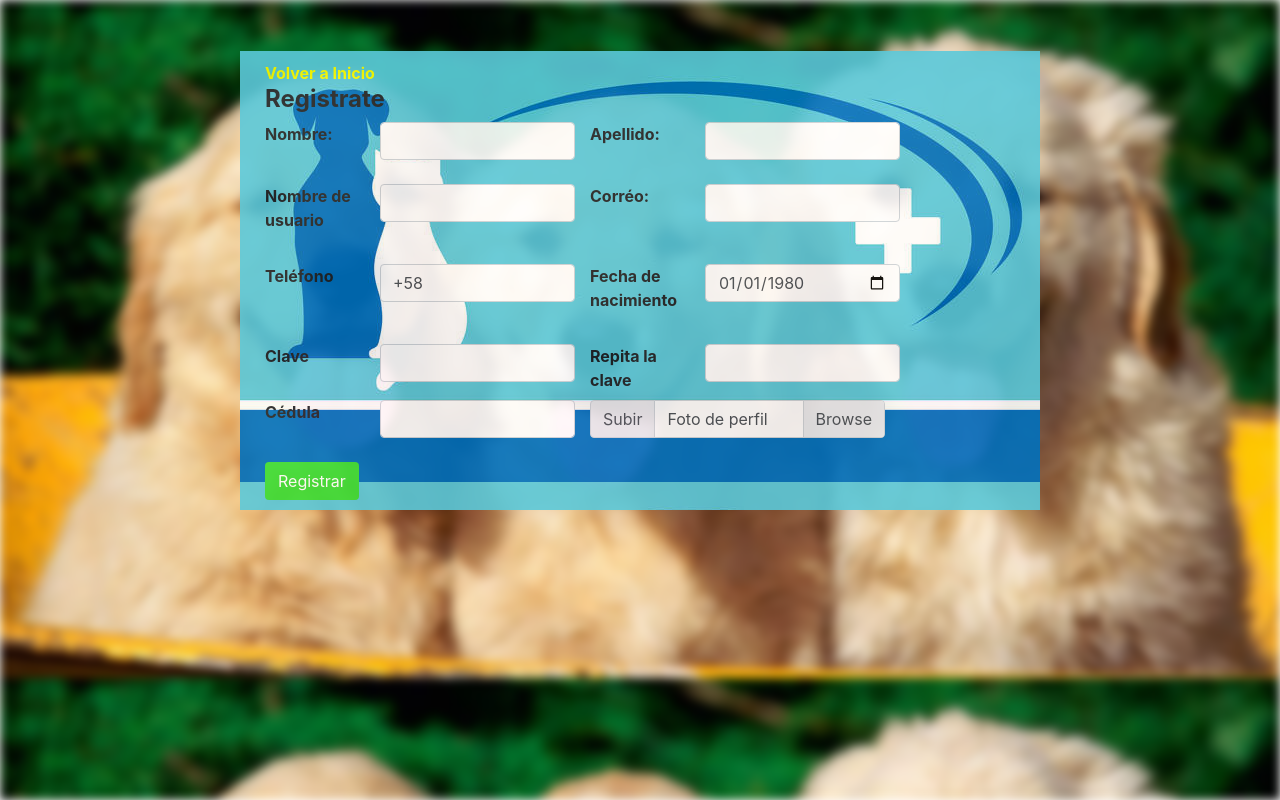
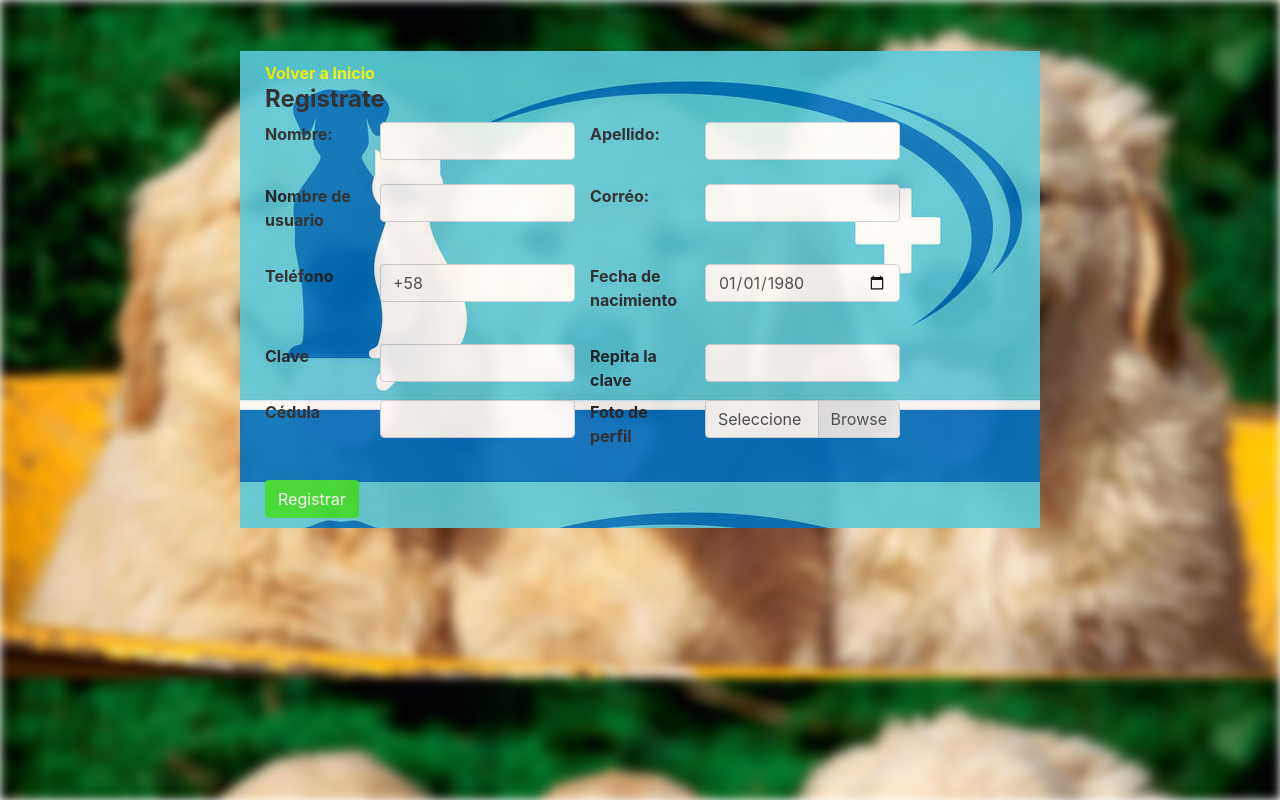
Before and after one commit to Roger-Vergara/Proyectos-Web-Con-Frameworks, a PHP site: page /form/form.php in a window 1280 px wide. Run offline with PHP 8.4, Linux system fonts and the light colour scheme.

Commit message:
Actualizacion de operacion

```diff
--- a/CIV_Centro_de_Informacion_Veterinaria/dev/views/form/form.php
+++ b/CIV_Centro_de_Informacion_Veterinaria/dev/views/form/form.php
@@ -23,7 +23,7 @@
 <div class="fondo"></div>
 
 <!--Formulario de bootstrap-->
-<form class="formulario" method="post" action="../../php/called_to_insert.php" enctype="multipart/form-data">
+<form class="formulario" action="../../php/called_to_insert.php" method="post" enctype="multipart/form-data" id="enviar_datos">
   <div div="row">
     <a href="../login.php" class="col-md-2"><b>Volver a Inicio</b></a>
   </div>
@@ -31,65 +31,63 @@
 <div class="container"> <!-- El container sirbe para centrar nuestra todo dentro
 del sistema de rejillas-->
 
+  <!--La existencia de este div, es solo para generar una ventana informativa-->
+  <div id="errores"></div>
+
   <div class="row">
     <h4 class="col-md-2"><b>Registrate</b></h4>
   </div>
   <div class="row">
       <label for="nombre"  class="col-md-2"><b>Nombre:</b></label>
-      <input type="text" name="nombre" class="form-control col-md-3" id="nombre">
+      <input type="text" required="" name="nombre" class="form-control col-md-3" id="nombre">
       <label for="apellido" class="col-md-2"><b>Apellido:</b></label>
-      <input type="text" name="apellido" class="form-control col-md-3" id="apellido">
+      <input type="text" required="" name="apellido" class="form-control col-md-3" id="apellido">
   </div>
 
   <br>
 
   <div class="row">
       <label for="nombre_usuario" class="col-md-2"><b>Nombre de usuario</b></label>
-      <input type="text" name="nombre_usuario" id="nombre_usuario" class="form-control col-md-3">
+      <input type="text" required="" name="nombre_usuario" id="nombre_usuario" class="form-control col-md-3">
       <label for="correo" class="col-md-2"><b>Corréo:</b></label>
-      <input type="email" name="correo" id="correo" class="form-control col-md-3">
+      <input type="email" required="" name="correo" id="correo" class="form-control col-md-3">
   </div>
 
   <br>
 
   <div class="row">
       <label for="telefono" class="col-md-2"><b>Teléfono</b></label>
-      <input type="tel" name="telefono" id="telefono" class="form-control col-md-3" value="+58">
+      <input type="tel" required="" name="telefono" id="telefono" class="form-control col-md-3" value="+58">
       <label for="fecha_nacimiento" class="col-md-2"><b>Fecha de nacimiento</b></label>
-      <input type="date" name="fecha_nacimiento" id="fecha_nacimiento" class="form-control col-md-3" value="1980-01-01">
+      <input type="date" required="" name="fecha_nacimiento" id="fecha_nacimiento" class="form-control col-md-3" value="1980-01-01">
   </div>
 
   <br>
 
   <div class="row">
       <label for="clave" class="col-md-2"><b>Clave</b></label>
-      <input type="password" name="clave" id="clave" class="form-control col-md-3">
+      <input type="password" required="" name="clave" id="clave" class="form-control col-md-3">
       <label for="verificar_clave" class="col-md-2"><b>Repita la clave</b></label>
-      <input type="text" id="verificar_clave" class="form-control col-md-3">
+      <input type="password" required="" id="verificar_clave" class="form-control col-md-3">
   </div>
 
   <div class="row">
       <label for="ci" class="col-md-2"><b>Cédula</b></label>
-      <input type="number" name="ci" id="ci" class="form-control col-md-3">
+      <input type="number" required="" name="ci" id="ci" class="form-control col-md-3">
 
-
-      <div class="input-group col-md-5">
-        <div class="input-group-prepend">
-          <span class="input-group-text" id="inputGroupFileAddon01">Subir</span>
-        </div>
-        <div class="custom-file">
-          <input type="file" class="custom-file-input" id="imagen" aria-describedby="inputGroupFileAddon01" lang="es" accept=".png,.jpg,.jpeg" name="imagen">
-          <label class="custom-file-label" for="inputGroupFile01">Foto de perfil</label>
-        </div>
+      <label for="foto" class="col-md-2"><b>Foto de perfil</b></label>
+      <div class="input-group col-md-3">
+          <input type="file" required="" class="custom-file-input" id="imagen" aria-describedby="inputGroupFileAddon01" lang="es" accept=".png,.jpg,.jpeg" name="imagen">
+          <label class="custom-file-label" for="inputGroupFile01">Seleccione</label>
       </div>
 
 </div>
 
   <br>
 
-  <div class="row">
+  <div class=submit
     <div class="col-md-2">
-      <button type="submit" class="btn">Registrar</button>
+      <button type="submit" id="boton_enviar" class="btn">Registrar</button>
     </div>
   </div>
 
@@ -102,5 +100,8 @@ del sistema de rejillas-->
   <script src="../../js/bootstrap_js/popper.min.js"></script>
   <script src="../../js/bootstrap_js/bootstrap.min.js"></script>
 
+  <!--Operaciones mias-->
+  <script src="../../js/form/data_verification.js"></script>
+
 </body>
 </html>
```
